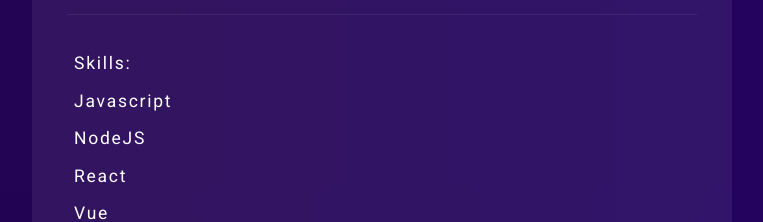
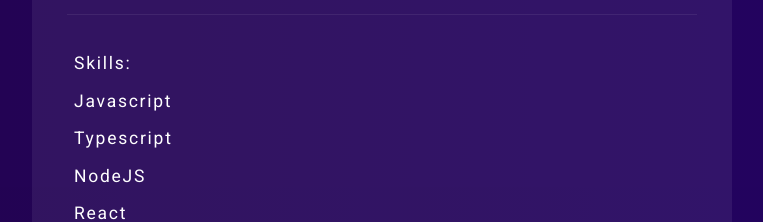
Before and after one commit to Rygaa/portfolioV2, a React (Create React App) app: page / in a window 1280 px wide. Shown: the part 2100-2322 px from the top of the page, without its empty margins (258-1021 px from the left). Built offline with nearby package versions, Linux system fonts and the light colour scheme.

Commit message:
updating data

```diff
--- a/src/pages/AboutMe.js
+++ b/src/pages/AboutMe.js
@@ -13,6 +13,7 @@
     'Skills:',
 
     'Javascript',
+    'Typescript',
     'NodeJS',
     'React',
     'Vue',
```
